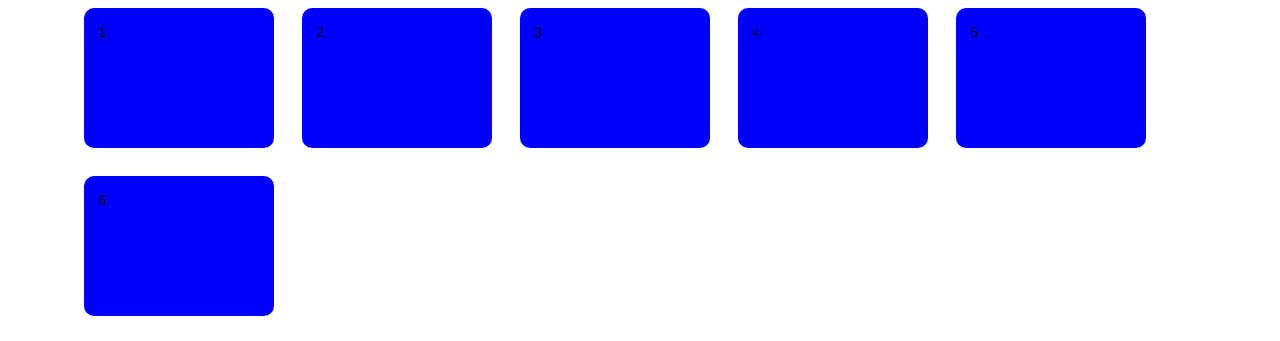
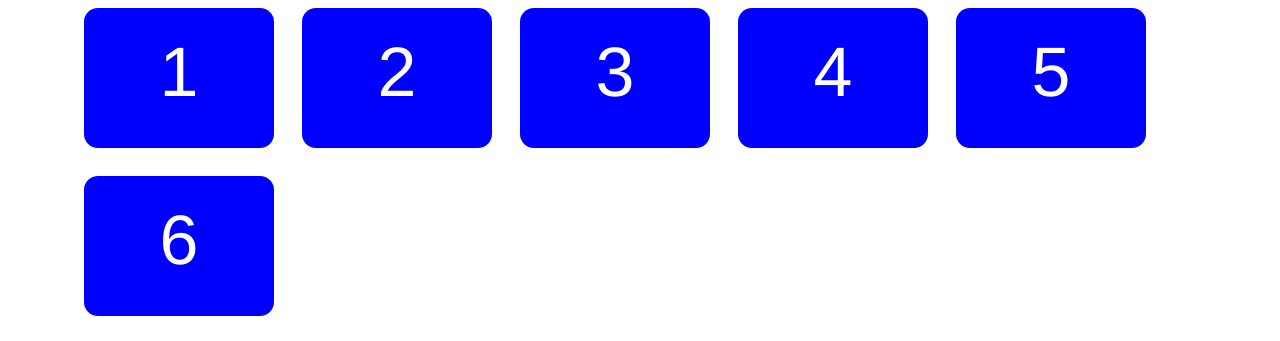
Before and after one commit to DeadHedge/lab10, a website: page index.html in a window 1280 px wide. Shown: the part 76-417 px from the top of the page. Drawn offline with nearby package versions, Linux system fonts and the light colour scheme.

Commit message:
here goes nothing

```diff
--- a/css/custom.css
+++ b/css/custom.css
@@ -5,5 +5,12 @@
 	color: black;
 	padding: 1em;
 	margin: 1em;
-	border-radius: 10px;
+	border-radius: 1em;
+
 }
+
+p {
+	font-size: 5em;
+	text-align: center;
+	color: white;
+}
```
